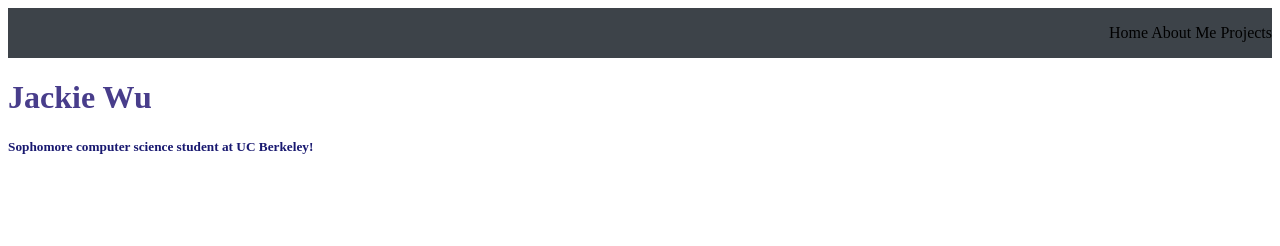
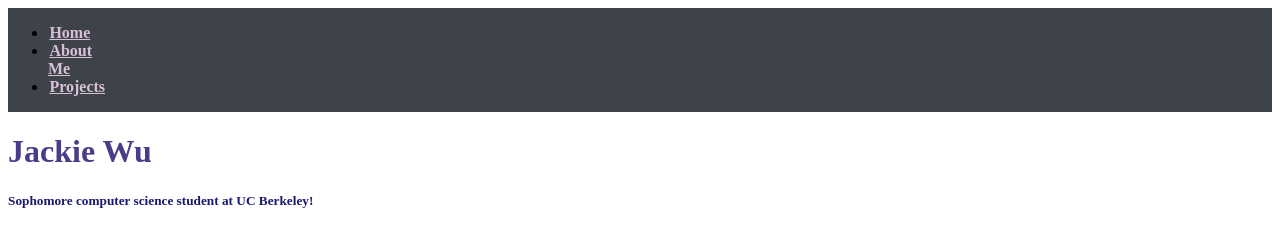
Before and after one commit to jackiexhw/jackiexhw.github.io, a plain HTML site: page index.html in a window 1280 px wide. Drawn offline with Linux system fonts and the light colour scheme.

Commit message:
navbar pt 3

```diff
--- a/index.html
+++ b/index.html
@@ -5,17 +5,18 @@
         <style>
             nav {
                 display: flex;
-                justify-content: right;
+                justify-content: left;
                 flex-direction: row;
                 width: 100%;
                 margin-top: 0px;
                 background-color:rgb(61, 67, 73);
             }
-            nav li{
+            nav a{
                 flex: 1;
                 font-weight: bold;
                 text-align: center;
                 color:thistle;
+                margin-left: 2%;
             }
         </style>
     </head>
@@ -23,9 +24,9 @@
     <body>
         <nav>
             <ul class="container">
-                <a>Home</a>
-                <a>About Me</a>
-                <a>Projects</a>
+                <li><a href="#">Home</a></li>
+                <li><a href="#">About Me</a></li>
+                <li><a href="#">Projects</a></li>
             </ul>
         </nav>
         <h1 style="color:darkslateblue"><b>Jackie Wu</b></h1>
```
